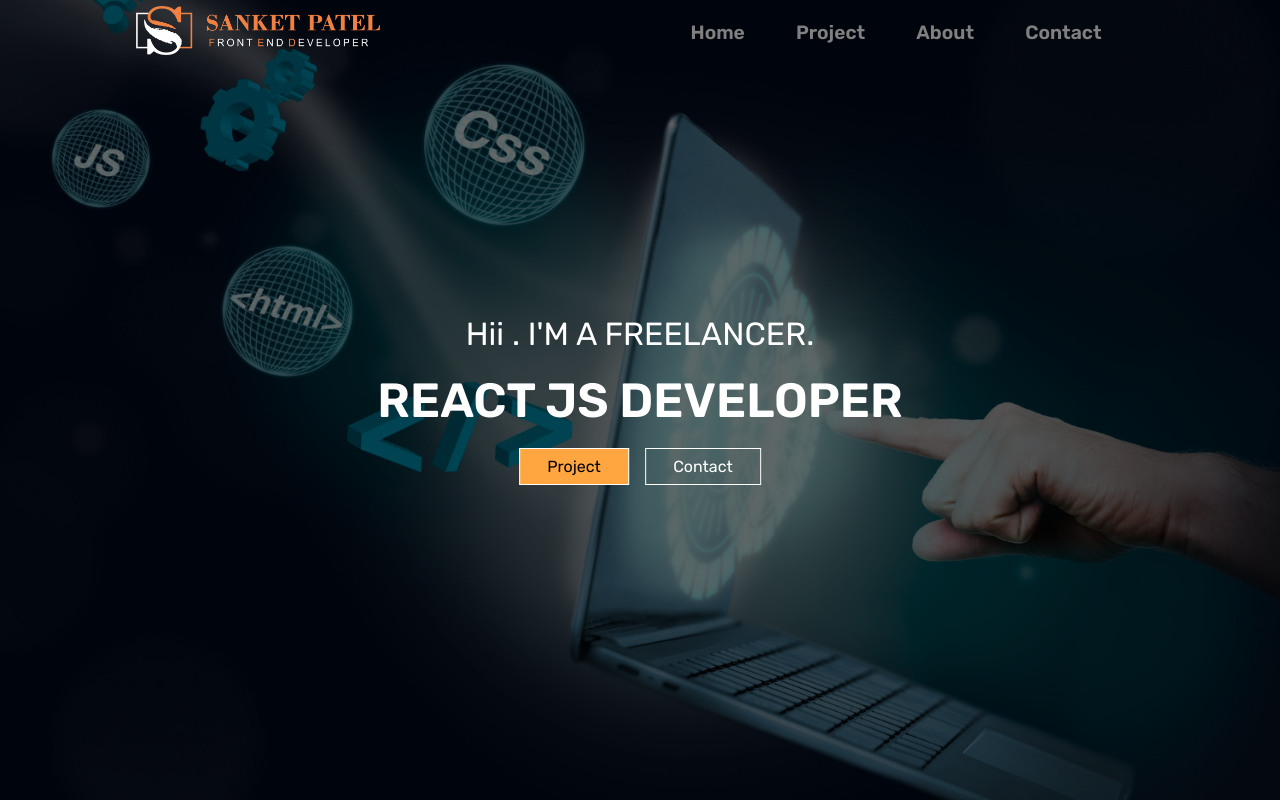
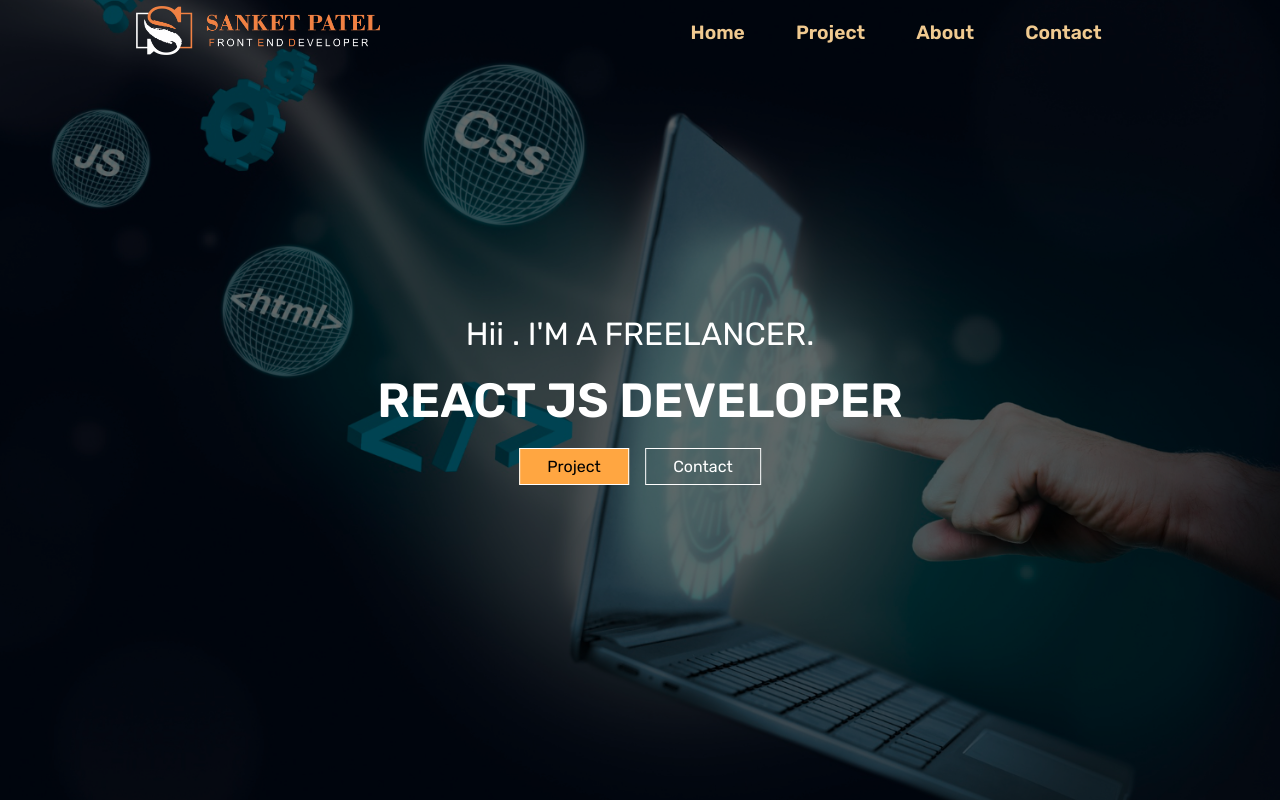
Before and after one commit to sanketpatel7/portfolio, a React (Create React App) app in the folder frontend/: page / in a window 1280 px wide. Shown: the top 800 px of the page. Built offline with nearby package versions, Linux system fonts and the light colour scheme.

Commit message:
Update header.css
color change

```diff
--- a/frontend/src/component/header.css
+++ b/frontend/src/component/header.css
@@ -38,7 +38,7 @@ ul li {
 
 ul li .menu {
     text-decoration: none;
-    color: gray;
+    color: rgb(240, 202, 144);
     font-size: 1.2rem;
     font-weight: bold;
     position: relative;
@@ -48,11 +48,9 @@ ul li .menu {
 .logo-text {
     text-decoration: none;
     color: black;
-
 }
 
 .menu:hover {
-
     color: #fff;
     transition: 0.5s;
     /* text-decoration: underline; */
```
